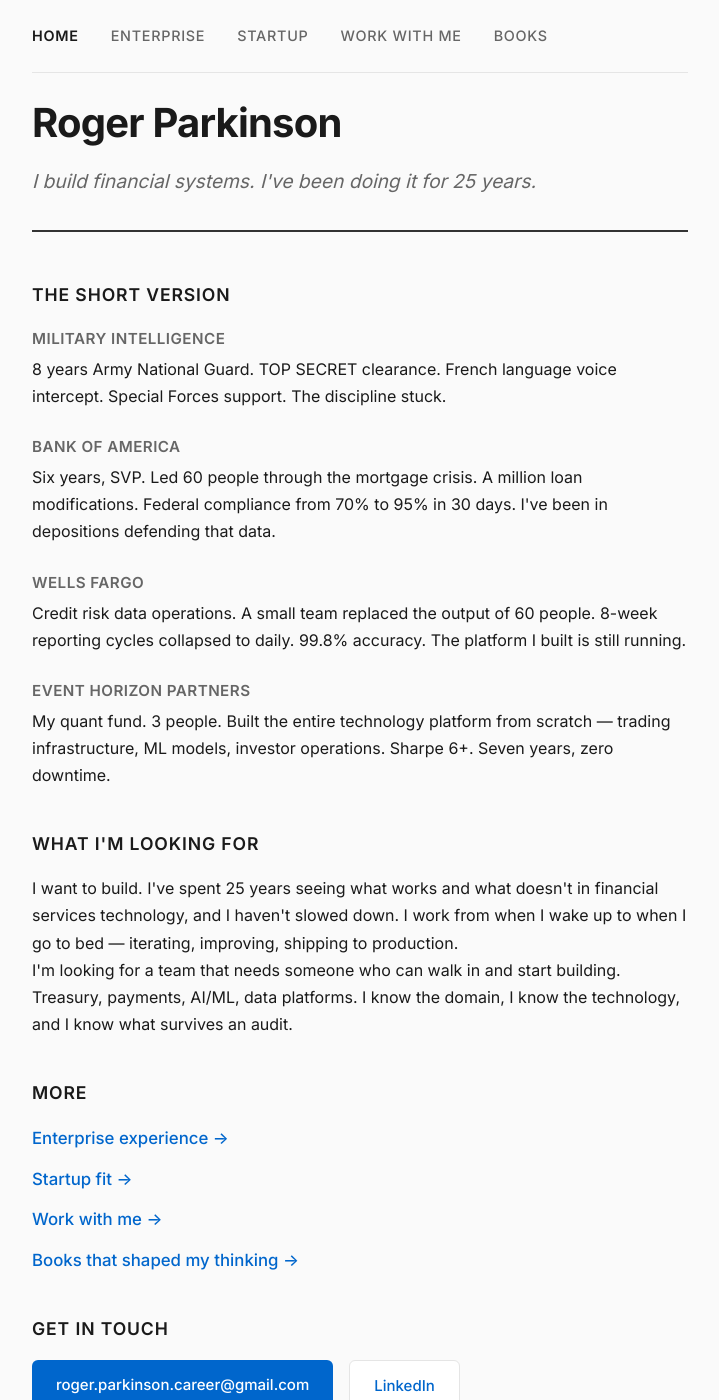
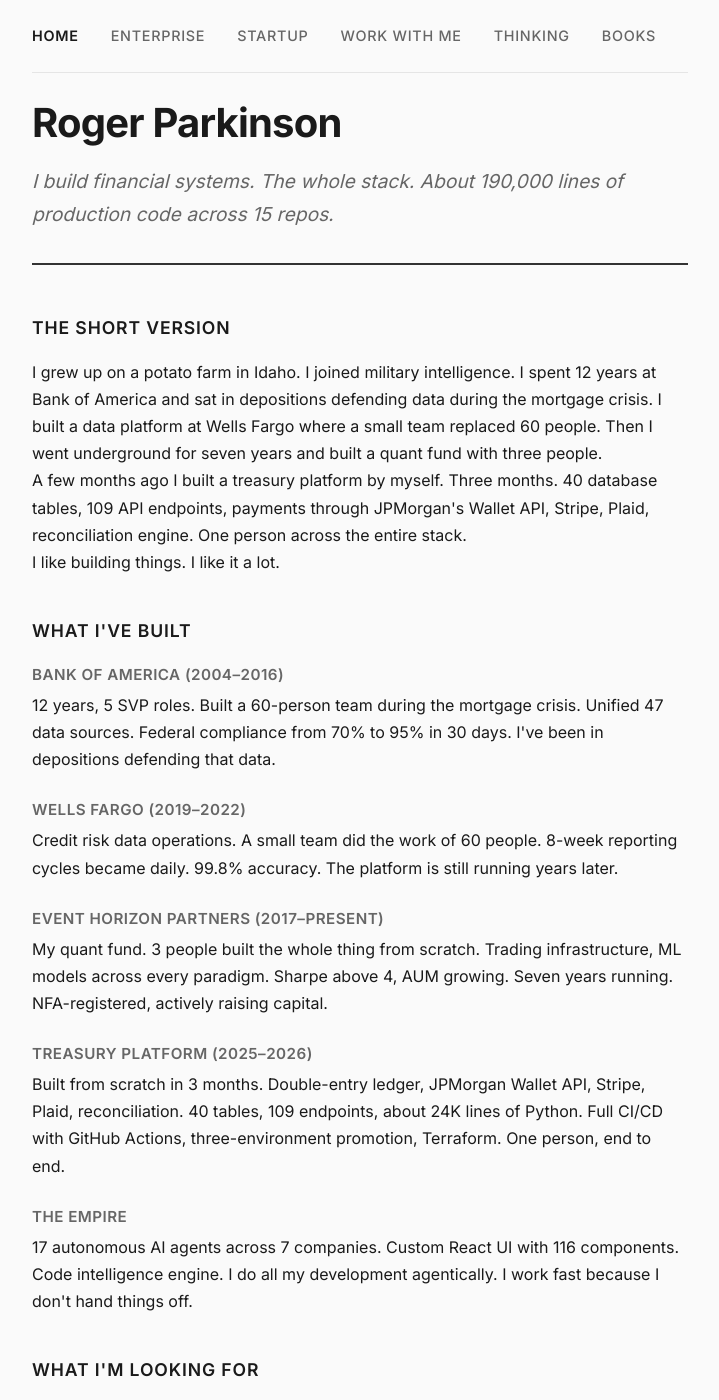
Before and after one commit to Roger-Parkinson-EHP/Roger-Parkinson-EHP.github.io, a Jekyll site: the page index.html, which Jekyll copies as it is, in a window 1280 px wide and 1400 px high. Shown: the whole window, without its empty margins (280-999 px from the left). Built offline with Jekyll 4.4.1, drawn with Linux system fonts in a browser that asks for light colours; some of the changed text lies outside the part shown.

Commit message:
site overhaul: potato farm opener, thinking page, 190K LOC, human voice
index.html: complete rewrite. Opens with potato farm origin story.
190K LOC across 15 repos. Treasury build, agentic empire, EHP fund.
"I like building things. I like it a lot." Distinguished Engineer
positioning. EHP capital raise mention. GitHub link added.

thinking.html: NEW PAGE. Four essays:
- "The tools got better. The judgment didn't get cheaper."
- "DataOps is just accounting for your data"
- "Structure before agents"
- Reading list (Talisman, Pressfield, Goldratt, Lencioni)

All pages: nav updated with Thinking link. 40 models→tables fixed.
Footers updated with GitHub link.

```diff
--- a/books.html
+++ b/books.html
@@ -15,6 +15,7 @@
         <a href="enterprise.html">Enterprise</a>
         <a href="startup.html">Startup</a>
         <a href="consulting.html">Work with me</a>
+        <a href="thinking.html">Thinking</a>
         <a href="books.html" class="active">Books</a>
     </nav>
 
--- a/consulting.html
+++ b/consulting.html
@@ -27,7 +28,7 @@
         <section id="what">
             <h2>What I build</h2>
             <p>Treasury systems. Payment infrastructure (ACH, Wire, RTP, FedNow, ledger architecture). Data platforms that hold up under regulatory scrutiny. AI and ML pipelines that actually run in production.</p>
-            <p>I recently built a full treasury platform from scratch in 3 months — double-entry ledger, JPMorgan Wallet API integration, multi-rail payments, reconciliation engine, 40 database models, 109 API endpoints. Before that: Wells Fargo, Bank of America, JPMorgan, and my own quant fund. I know financial services from the inside — the compliance, the audits, what a deposition looks like when they challenge your data.</p>
+            <p>I recently built a full treasury platform from scratch in 3 months — double-entry ledger, JPMorgan Wallet API integration, multi-rail payments, reconciliation engine, 40 database tables, 109 API endpoints. Before that: Wells Fargo, Bank of America, JPMorgan, and my own quant fund. I know financial services from the inside — the compliance, the audits, what a deposition looks like when they challenge your data.</p>
         </section>
 
         <section id="how">
--- a/enterprise.html
+++ b/enterprise.html
@@ -15,6 +15,7 @@
         <a href="enterprise.html" class="active">Enterprise</a>
         <a href="startup.html">Startup</a>
         <a href="consulting.html">Work with me</a>
+        <a href="thinking.html">Thinking</a>
         <a href="books.html">Books</a>
     </nav>
 
--- a/index.html
+++ b/index.html
@@ -3,7 +3,7 @@
 <head>
     <meta charset="UTF-8">
     <meta name="viewport" content="width=device-width, initial-scale=1.0">
-    <meta name="description" content="Roger Parkinson — 25 years building financial systems at Wells Fargo, Bank of America, JPMorgan. CTO of a quant fund. Available for hire.">
+    <meta name="description" content="Roger Parkinson — full-stack builder, 190K lines of code across 15 repos. CTO of a quant fund. Treasury, payments, AI/ML, agent orchestration.">
     <title>Roger Parkinson</title>
     <link rel="stylesheet" href="styles.css">
     <link rel="preconnect" href="https://fonts.googleapis.com">
@@ -16,41 +16,55 @@
         <a href="enterprise.html">Enterprise</a>
         <a href="startup.html">Startup</a>
         <a href="consulting.html">Work with me</a>
+        <a href="thinking.html">Thinking</a>
         <a href="books.html">Books</a>
     </nav>
 
     <main>
         <header class="hero">
             <h1>Roger Parkinson</h1>
-            <p class="tagline">I build financial systems. I've been doing it for 25 years.</p>
+            <p class="tagline">I build financial systems. The whole stack. About 190,000 lines of production code across 15 repos.</p>
         </header>
 
         <section id="arc">
             <h2>The short version</h2>
+            <p>I grew up on a potato farm in Idaho. I joined military intelligence. I spent 12 years at Bank of America and sat in depositions defending data during the mortgage crisis. I built a data platform at Wells Fargo where a small team replaced 60 people. Then I went underground for seven years and built a quant fund with three people.</p>
+            <p>A few months ago I built a treasury platform by myself. Three months. 40 database tables, 109 API endpoints, payments through JPMorgan's Wallet API, Stripe, Plaid, reconciliation engine. One person across the entire stack.</p>
+            <p>I like building things. I like it a lot.</p>
+        </section>
+
+        <section id="built">
+            <h2>What I've built</h2>
             <div class="timeline">
                 <div class="beat">
-                    <h3>Military intelligence</h3>
-                    <p>8 years Army National Guard. TOP SECRET clearance. French language voice intercept. Special Forces support. The discipline stuck.</p>
+                    <h3>Bank of America (2004&ndash;2016)</h3>
+                    <p>12 years, 5 SVP roles. Built a 60-person team during the mortgage crisis. Unified 47 data sources. Federal compliance from 70% to 95% in 30 days. I've been in depositions defending that data.</p>
                 </div>
                 <div class="beat">
-                    <h3>Bank of America</h3>
-                    <p>Six years, SVP. Led 60 people through the mortgage crisis. A million loan modifications. Federal compliance from 70% to 95% in 30 days. I've been in depositions defending that data.</p>
+                    <h3>Wells Fargo (2019&ndash;2022)</h3>
+                    <p>Credit risk data operations. A small team did the work of 60 people. 8-week reporting cycles became daily. 99.8% accuracy. The platform is still running years later.</p>
                 </div>
                 <div class="beat">
-                    <h3>Wells Fargo</h3>
-                    <p>Credit risk data operations. A small team replaced the output of 60 people. 8-week reporting cycles collapsed to daily. 99.8% accuracy. The platform I built is still running.</p>
+                    <h3>Event Horizon Partners (2017&ndash;present)</h3>
+                    <p>My quant fund. 3 people built the whole thing from scratch. Trading infrastructure, ML models across every paradigm. Sharpe above 4, AUM growing. Seven years running. NFA-registered, actively raising capital.</p>
                 </div>
                 <div class="beat">
-                    <h3>Event Horizon Partners</h3>
-                    <p>My quant fund. 3 people. Built the entire technology platform from scratch — trading infrastructure, ML models, investor operations. Sharpe 6+. Seven years, zero downtime.</p>
+                    <h3>Treasury platform (2025&ndash;2026)</h3>
+                    <p>Built from scratch in 3 months. Double-entry ledger, JPMorgan Wallet API, Stripe, Plaid, reconciliation. 40 tables, 109 endpoints, about 24K lines of Python. Full CI/CD with GitHub Actions, three-environment promotion, Terraform. One person, end to end.</p>
+                </div>
+                <div class="beat">
+                    <h3>The empire</h3>
+                    <p>17 autonomous AI agents across 7 companies. Custom React UI with 116 components. Code intelligence engine. I do all my development agentically. I work fast because I don't hand things off.</p>
                 </div>
             </div>
         </section>
 
-        <section id="bring">
+        <section id="looking">
             <h2>What I'm looking for</h2>
-            <p>I want to build. I've spent 25 years seeing what works and what doesn't in financial services technology, and I haven't slowed down. I work from when I wake up to when I go to bed — iterating, improving, shipping to production.</p>
-            <p>I'm looking for a team that needs someone who can walk in and start building. Treasury, payments, AI/ML, data platforms. I know the domain, I know the technology, and I know what survives an audit.</p>
+            <p>If you have a hard problem and need someone who can walk in and start shipping, let's talk.</p>
+            <p>CTO. VP Data Engineering. Head of Platform. Principal Engineer. Distinguished Engineer. Fractional CTO.</p>
+            <p>I want to work at a company that builds and doesn't stop. Hard-charging fintech, AI, or financial services. I come in, I look at the whole thing, and I see beyond it. I don't need an army. I work fast because I don't hand things off.</p>
+            <p>Also actively raising capital for Event Horizon Partners. If you're an accredited investor or know one, visit <a href="https://ehp.dev">ehp.dev</a>.</p>
         </section>
 
         <section id="explore">
@@ -59,7 +73,8 @@
                 <li><a href="enterprise.html">Enterprise experience &rarr;</a></li>
                 <li><a href="startup.html">Startup fit &rarr;</a></li>
                 <li><a href="consulting.html">Work with me &rarr;</a></li>
-                <li><a href="books.html">Books that shaped my thinking &rarr;</a></li>
+                <li><a href="thinking.html">What I think about &rarr;</a></li>
+                <li><a href="books.html">Books that shaped how I build &rarr;</a></li>
             </ul>
         </section>
 
@@ -68,8 +83,9 @@
             <div class="contact-info">
                 <a href="mailto:roger.parkinson.career@gmail.com" class="contact-link email">roger.parkinson.career@gmail.com</a>
                 <a href="https://linkedin.com/in/roger-parkinson" class="contact-link linkedin" target="_blank" rel="noopener">LinkedIn</a>
+                <a href="https://github.com/Roger-Parkinson-EHP" class="contact-link linkedin" target="_blank" rel="noopener">GitHub</a>
             </div>
-            <p class="location">Camas, WA (remote preferred) &bull; Available now</p>
+            <p class="location">Camas, WA &bull; Open to travel</p>
         </section>
     </main>
 
--- a/startup.html
+++ b/startup.html
@@ -33,7 +34,7 @@
         <section id="treasury">
             <h2>Building treasury from scratch</h2>
             <p>I built a production treasury and payment operations platform in 3 months. Double-entry immutable ledger, multi-rail payments (ACH, Wire, RTP), JPMorgan Chase Wallet API integration with V2V transfers and virtual accounts, Stripe checkout, Plaid bank verification, reconciliation engine, approval workflows, waterfall revenue distribution, webhook delivery, QuickBooks GL sync.</p>
-            <p>40 database models. 109 API endpoints. 14 service modules. Provider abstraction so you can swap JPMorgan for US Bank or Stripe for Adyen without touching business logic. Two-phase payment pattern that keeps the ledger consistent even when provider calls fail. Transaction-level reconciliation with auto-matching. All 23 ACH return codes handled automatically.</p>
+            <p>40 database tables. 109 API endpoints. 14 service modules. Provider abstraction so you can swap JPMorgan for US Bank or Stripe for Adyen without touching business logic. Two-phase payment pattern that keeps the ledger consistent even when provider calls fail. Transaction-level reconciliation with auto-matching. All 23 ACH return codes handled automatically.</p>
             <p>FastAPI, PostgreSQL, SQLAlchemy, Terraform, GCP Cloud Run. The kind of thing Modern Treasury sells as a product. I built it as infrastructure.</p>
         </section>
 
--- /dev/null
+++ b/thinking.html
@@ -0,0 +1,73 @@
+<!DOCTYPE html>
+<html lang="en">
+<head>
+    <meta charset="UTF-8">
+    <meta name="viewport" content="width=device-width, initial-scale=1.0">
+    <meta name="description" content="Roger Parkinson — thoughts on agentic engineering, DataOps, ontologies, and building systems that last.">
+    <title>What I think about — Roger Parkinson</title>
+    <link rel="stylesheet" href="styles.css">
+    <link rel="preconnect" href="https://fonts.googleapis.com">
+    <link rel="preconnect" href="https://fonts.gstatic.com" crossorigin>
+    <link href="https://fonts.googleapis.com/css2?family=Inter:wght@400;500;600;700&display=swap" rel="stylesheet">
+</head>
+<body>
+    <nav>
+        <a href="index.html">Home</a>
+        <a href="enterprise.html">Enterprise</a>
+        <a href="startup.html">Startup</a>
+        <a href="consulting.html">Work with me</a>
+        <a href="thinking.html" class="active">Thinking</a>
+        <a href="books.html">Books</a>
+    </nav>
+
+    <main>
+        <header class="hero">
+            <h1>What I think about</h1>
+        </header>
+
+        <section>
+            <h2>The tools got better. The judgment didn't get cheaper.</h2>
+            <p>I keep coming back to this. Everybody's excited about how fast you can ship code with AI. And they should be. It's real. I build everything agentically now and the velocity is insane compared to five years ago.</p>
+            <p>But here's what I notice: the gap between "shipped code" and "shipped something that works in production for years" hasn't gotten smaller. If anything it got wider. Because now you can ship bad architecture faster than ever.</p>
+            <p>I spent 25 years watching things break in production at banks. I've been in depositions where attorneys picked apart my data. I built a quant fund where wrong code meant losing real money overnight. That kind of experience isn't something you can prompt your way into. It's pattern recognition that comes from getting burned and learning from it.</p>
+            <p>The tools dropped the cost of iteration. They didn't drop the cost of being wrong. If anything they raised it, because now you can be wrong at scale.</p>
+        </section>
+
+        <section>
+            <h2>DataOps is just accounting for your data</h2>
+            <p>Double-entry bookkeeping showed up in Venice around 1494. Before that, merchants were essentially winging it. After Pacioli wrote it down, every transaction got recorded twice. Debits and credits. If they don't balance, something broke. Simple idea. Changed everything.</p>
+            <p>I think DataOps is the same insight applied to operational data. When I was at Bank of America and Wells Fargo, I watched brilliant people struggle with data that lived in 47 different places and nobody could tell you which version was right. The problem wasn't the people. It was that nobody had built the equivalent of a chart of accounts for the data.</p>
+            <p>At Wells we built that. Metadata validation, lineage mapping, automated reconciliation. A small team ended up doing what 60 people used to do. Not because we worked harder. Because the system handled what used to be manual.</p>
+        </section>
+
+        <section>
+            <h2>Structure before agents</h2>
+            <p>I run 17 AI agents across my companies. Real agents, not chatbots. They manage task queues, execute in Git repos, and operate with approval-based governance.</p>
+            <p>The reason they work is boring. It's the ontology underneath them. Before I let any agent touch anything, I map the domain: what entities exist, how they relate, what the constraints are. Every agent operates on structured knowledge, not raw text.</p>
+            <p>Most companies I see are doing it the other way around. They throw an LLM at an unstructured problem and then wonder why the output is inconsistent. The fix isn't a better model. It's better structure.</p>
+            <p>I think the companies that figure this out in the next two years will have a serious advantage. And the ones that don't will keep building demos that break in production.</p>
+        </section>
+
+        <section>
+            <h2>What I read</h2>
+            <p>Jessica Talisman writes about ontology pipelines. She made the point that AI needs formal knowledge representation, not just metric layers. I agree. The companies investing in knowledge architecture now are the ones that will actually get AI to work at scale.</p>
+            <p>Steven Pressfield's War of Art. I think about resistance every day. The force that keeps you from doing the hard thing. Showing up and building is the only move. Turning pro means doing the work even when you don't feel like it.</p>
+            <p>Goldratt's The Goal. Every system has one constraint. Find it. Everything else is noise until you fix the bottleneck. I've applied this everywhere from mortgage operations to trading systems.</p>
+            <p>Lencioni's The Advantage. A healthy team with a mediocre strategy beats a dysfunctional team with a brilliant one. Every time. I've seen it play out at three different Fortune 500 companies.</p>
+        </section>
+
+        <section id="nav-bottom">
+            <p><a href="index.html">&larr; Home</a> | <a href="consulting.html">Work with me &rarr;</a></p>
+        </section>
+    </main>
+
+    <footer>
+        <p>
+            <a href="mailto:roger.parkinson.career@gmail.com">roger.parkinson.career@gmail.com</a> |
+            <a href="https://linkedin.com/in/roger-parkinson">LinkedIn</a> |
+            <a href="https://github.com/Roger-Parkinson-EHP">GitHub</a> |
+            Camas, WA
+        </p>
+    </footer>
+</body>
+</html>
```
Also changed, not shown: other parts of consulting.html (+1 -0 lines), other parts of startup.html (+1 -0 lines).
